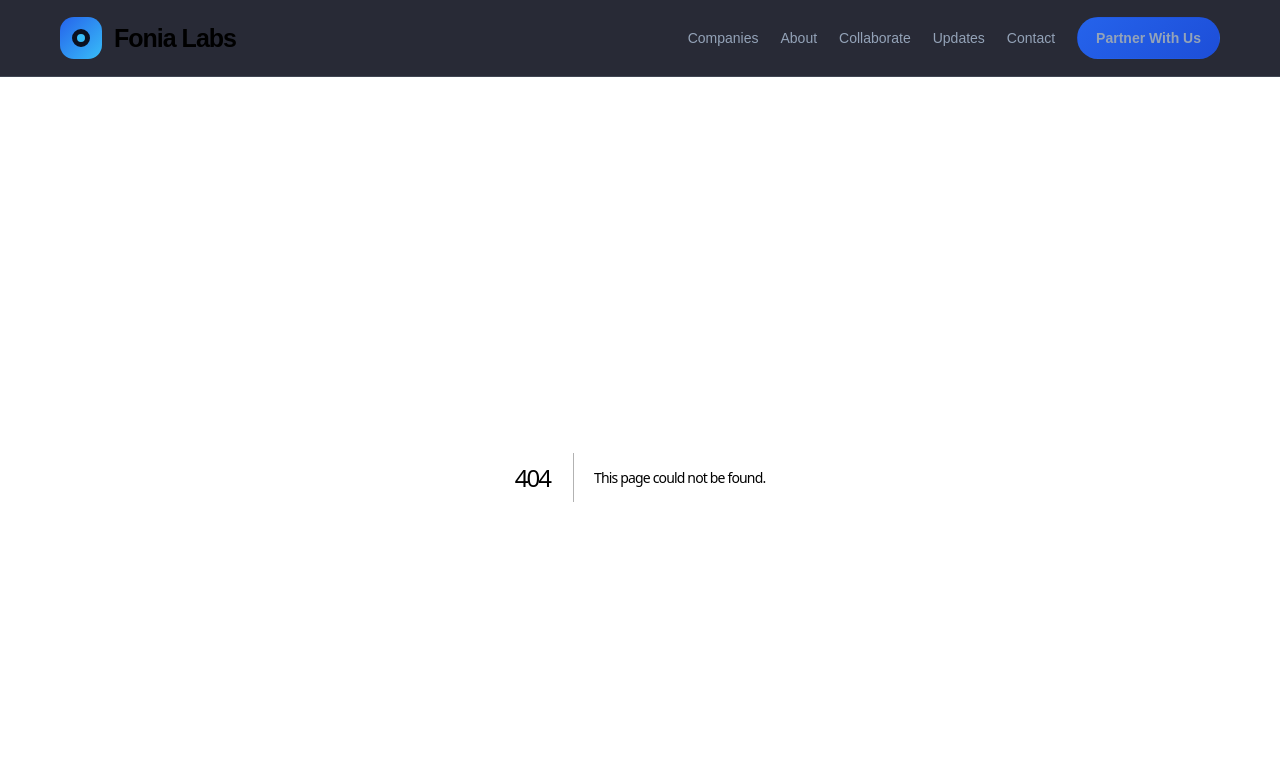
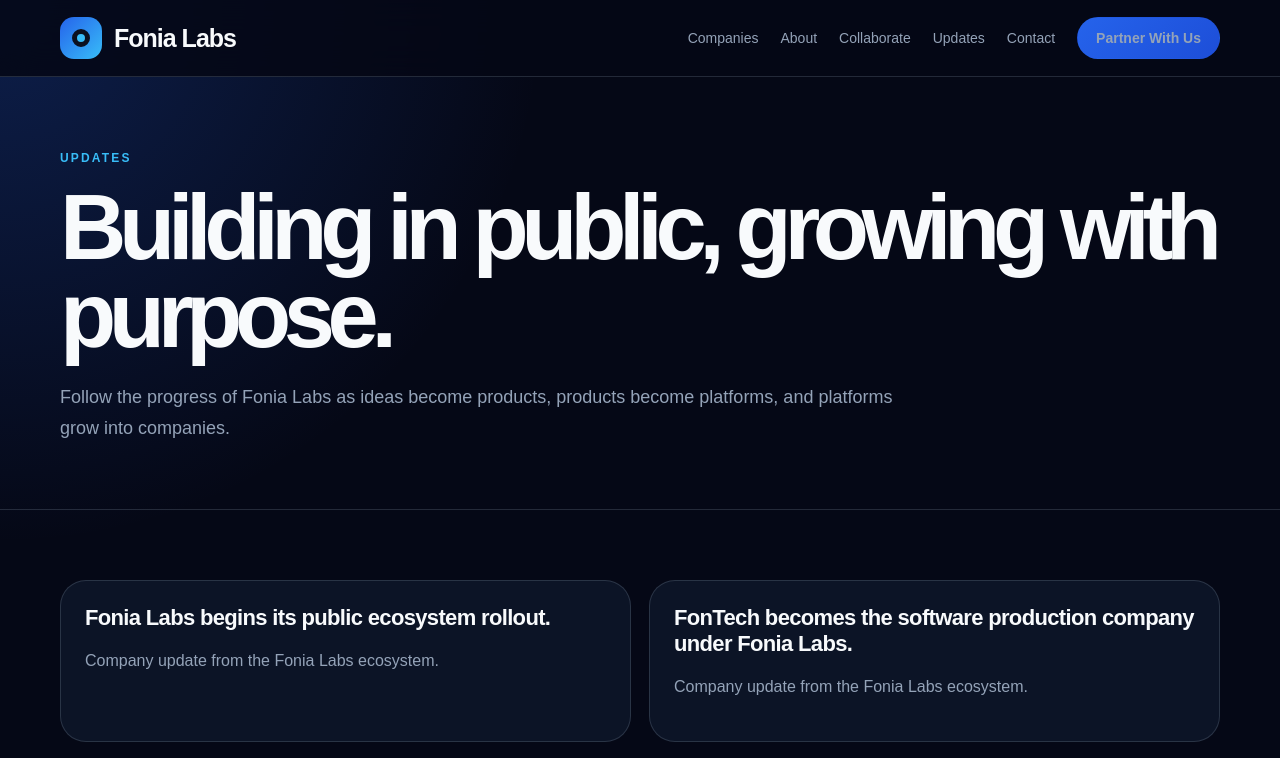
Before and after one commit to ifidonabraham/fonia-labs, a Next.js app: page /updates in a window 1280 px wide. Before the commit this address had no page. Shown: the top 758 px of the page. Built offline with nearby package versions, Linux system fonts and the light colour scheme.

Commit message:
Add updates page

```diff
--- /dev/null
+++ b/app/updates/page.tsx
@@ -0,0 +1,17 @@
+import { PageHero } from "../../components/PageHero";
+
+const updates = [
+  "Fonia Labs begins its public ecosystem rollout.",
+  "FonTech becomes the software production company under Fonia Labs.",
+  "Seek is recognized as an active opportunity discovery company.",
+  "Testers and collaborators are invited across the ecosystem."
+];
+
+export default function Page() {
+  return (
+    <main>
+      <PageHero eyebrow="Updates" title="Building in public, growing with purpose." text="Follow the progress of Fonia Labs as ideas become products, products become platforms, and platforms grow into companies." />
+      <section className="section"><div className="container grid cols-2">{updates.map((item) => <article className="card" key={item}><h3>{item}</h3><p>Company update from the Fonia Labs ecosystem.</p></article>)}</div></section>
+    </main>
+  );
+}
```
